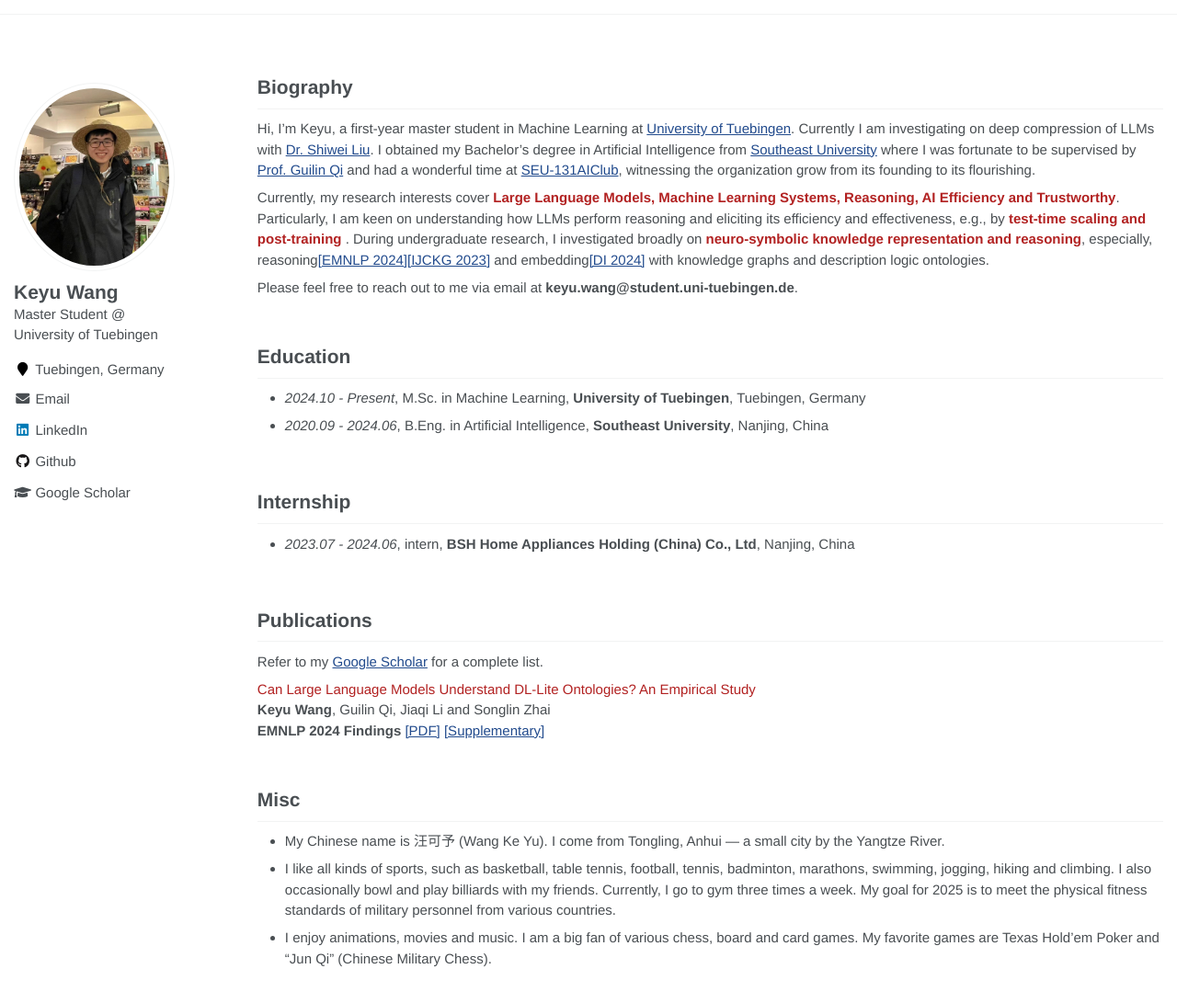
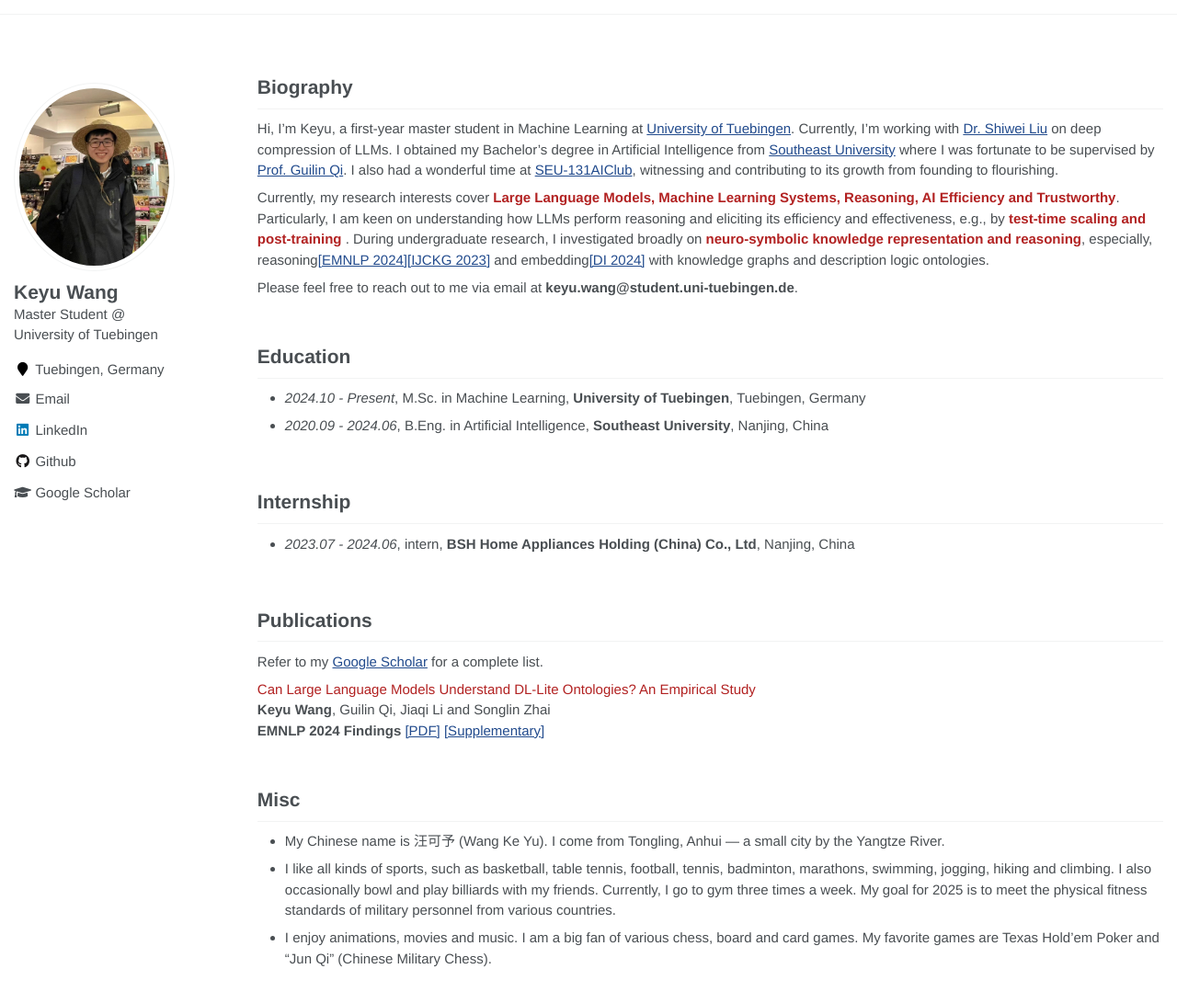
Before and after one commit to keyu-wang-2002/keyu-wang-2002.github.io, a Jekyll site: the page built from _pages/about.md, in a window 1280 px wide and 1144 px high. Shown: the top 1091 px of the window at 92% size. Built offline with Jekyll 4.4.1, drawn with Linux system fonts in a browser that asks for light colours.

Commit message:
Update about.md

```diff
--- a/_pages/about.md
+++ b/_pages/about.md
@@ -15,7 +15,7 @@ redirect_from:
 
 # Biography
 
-Hi, I'm Keyu, a first-year master student in Machine Learning at [University of Tuebingen]([[https://uni-tuebingen.de/en/]]). Currently I am investigating on deep compression of LLMs with [Dr. Shiwei Liu](https://shiweiliuiiiiiii.github.io). I obtained my Bachelor's degree in Artificial Intelligence from [Southeast University](https://www.seu.edu.cn/) where I was fortunate to be supervised by [Prof. Guilin Qi](https://scholar.google.com/citations?user=1gw3LJQAAAAJ&hl=zh-CN) and  had a wonderful time at [SEU-131AIClub](https://github.com/131AIClub), witnessing the organization grow from its founding to its flourishing.
+Hi, I'm Keyu, a first-year master student in Machine Learning at [University of Tuebingen]([[https://uni-tuebingen.de/en/]]). Currently, I’m working with [Dr. Shiwei Liu](https://shiweiliuiiiiiii.github.io) on deep compression of LLMs. I obtained my Bachelor's degree in Artificial Intelligence from [Southeast University](https://www.seu.edu.cn/) where I was fortunate to be supervised by [Prof. Guilin Qi](https://scholar.google.com/citations?user=1gw3LJQAAAAJ&hl=zh-CN). I also  had a wonderful time at [SEU-131AIClub](https://github.com/131AIClub), witnessing and contributing to its growth from founding to flourishing.
 
 Currently, my research interests cover <font color='FireBrick'><strong>Large Language Models, Machine Learning Systems, Reasoning, AI Efficiency and Trustworthy</strong></font>.  Particularly, I am keen on understanding how LLMs perform reasoning and eliciting its efficiency and effectiveness, e.g., by <font color='FireBrick'><strong> test-time scaling and post-training </strong></font>. During undergraduate research, I investigated broadly on  <font color='FireBrick'><strong>neuro-symbolic knowledge representation and reasoning</strong></font>, especially, reasoning[[EMNLP 2024]](https://aclanthology.org/2024.findings-emnlp.141/)[[IJCKG 2023]](https://arxiv.org/abs/2304.01664) and embedding[[DI 2024]](https://arxiv.org/abs/2402.01677) with knowledge graphs and description logic ontologies.
 
```
